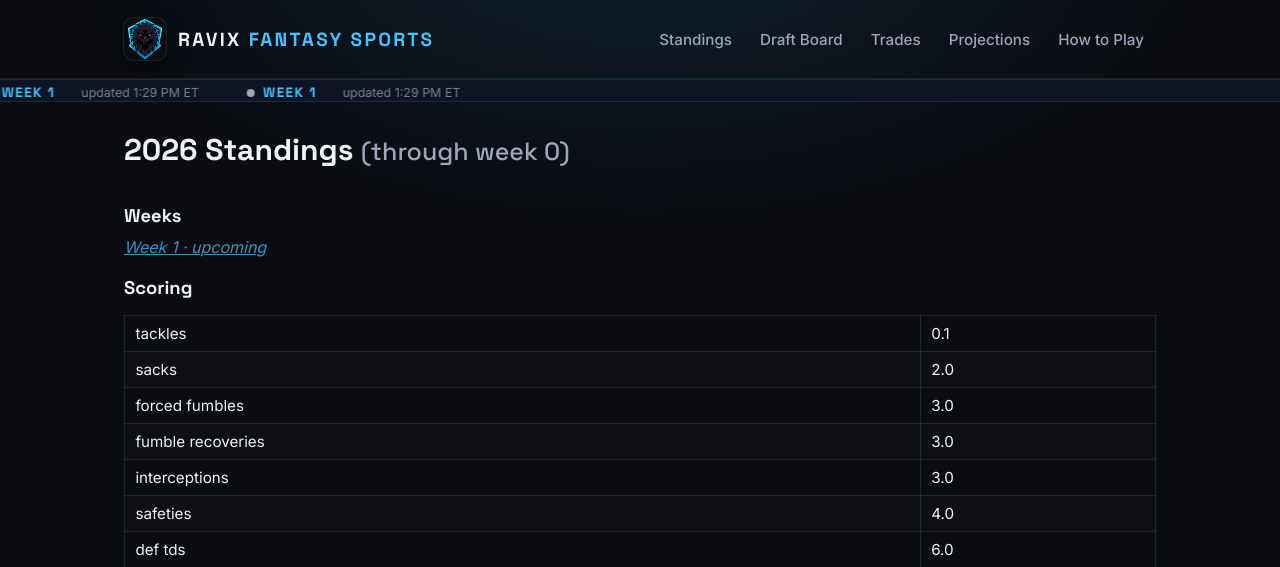
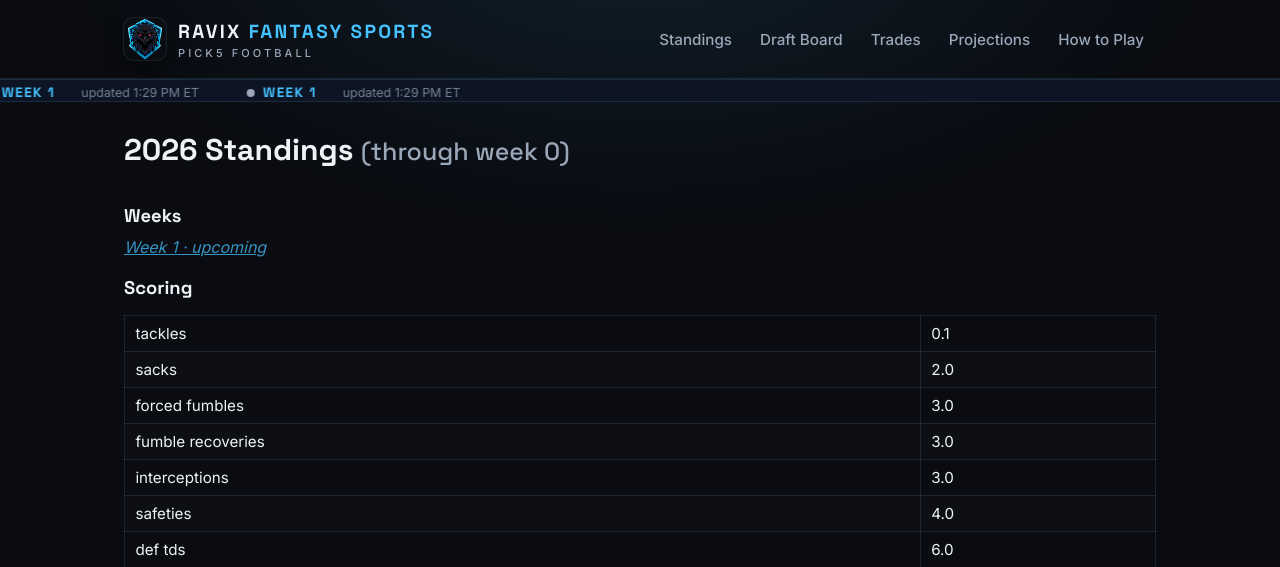
Before and after one commit to ajcassanodev/ravixfs, a FastAPI app: page / in a window 1280 px wide. Shown: the top 567 px of the page. Run offline with FastAPI, Linux system fonts and the light colour scheme; data comes from the database, SQL or seed files in the repository; data that the repository does not hold is empty.

Commit message:
Add Pick5 Football subtitle under Ravix Fantasy Sports header

```diff
--- a/app/static/style.css
+++ b/app/static/style.css
@@ -45,6 +45,8 @@ header .wrap{display:flex;align-items:center;gap:18px;flex-wrap:wrap}
   box-shadow:0 0 0 1px var(--line), 0 6px 20px rgba(0,0,0,.5)}
 .brand span{font-family:'Space Grotesk',sans-serif;font-weight:700;letter-spacing:.12em;font-size:19px}
 .brand span em{font-style:normal;color:var(--cyan)}
+.brand-text{display:flex;flex-direction:column;gap:2px}
+.brand-text small{font-family:'Inter',sans-serif;font-weight:500;font-size:11px;letter-spacing:.28em;color:var(--muted);text-transform:uppercase}
 nav{margin-left:auto;display:flex;gap:4px;flex-wrap:wrap}
 nav a{color:var(--muted);text-decoration:none;font-weight:500;font-size:.95rem;
   padding:.45rem .75rem;border-radius:8px}
--- a/app/templates/base.html
+++ b/app/templates/base.html
@@ -15,7 +15,7 @@
   <div class="wrap">
     <a class="brand" href="/">
       <img src="/static/logo.png" alt="Ravix logo">
-      <span>RAVIX <em>FANTASY SPORTS</em></span>
+      <span class="brand-text"><span>RAVIX <em>FANTASY SPORTS</em></span><small>Pick5 Football</small></span>
     </a>
     <nav>
       <a href="/">Standings</a>
```
